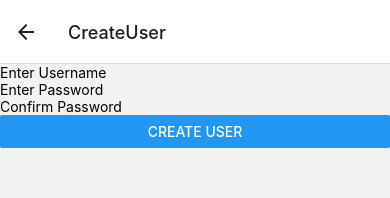
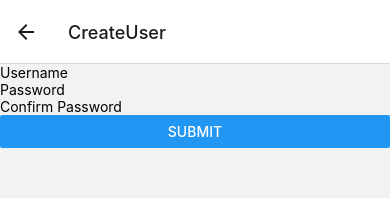
Before and after one commit to YugiInventory/YugiInventory, a React Native app in the folder Client/: screen /CreateUser in a window 390 px wide. Shown: the top 198 px of the page. Built offline with nearby package versions, Linux system fonts and the light colour scheme.

Commit message:
Updated CreateUser screen with form structure

```diff
--- a/Client/screens/CreateUser.js
+++ b/Client/screens/CreateUser.js
@@ -1,31 +1,80 @@
-import { Button, Text, TextInput, StyleSheet, View } from "react-native";
-import { useState } from "react";
-import { BASE_URL } from "../index";
+import { Text, View, TextInput, Button, Alert, StyleSheet } from "react-native";
+import { useForm, Controller } from "react-hook-form";
 
-export default function CreateUser({ navigation }) {
-  const [username, setUsername] = useState("");
-  const [password, setPassword] = useState("");
-
-  const handleSubmit = () => {
-    navigation.navigate("Login");
-  };
+export default function CreateUser() {
+  const {
+    control,
+    handleSubmit,
+    formState: { errors },
+  } = useForm({
+    defaultValues: {
+      username: "",
+      password: "",
+      confirmPassword: "",
+    },
+  });
+  const onSubmit = (data) => console.log(data);
 
   return (
     <View>
-      <TextInput placeholder="Enter Username" />
-      <TextInput placeholder="Enter Password" />
-      <TextInput placeholder="Confirm Password" />
-      <Button title="Create User" onPress={handleSubmit} />
+      <Controller
+        control={control}
+        rules={{
+          required: true,
+        }}
+        render={({ field: { onChange, onBlur, value } }) => (
+          <TextInput
+            placeholder="Username"
+            onBlur={onBlur}
+            onChangeText={onChange}
+            value={value}
+          />
+        )}
+        name="username"
+      />
+      {errors.username && <Text>This is required.</Text>}
+
+      <Controller
+        control={control}
+        rules={{
+          maxLength: 100,
+        }}
+        render={({ field: { onChange, onBlur, value } }) => (
+          <TextInput
+            placeholder="Password"
+            onBlur={onBlur}
+            onChangeText={onChange}
+            value={value}
+          />
+        )}
+        name="password"
+      />
+      <Controller
+        control={control}
+        rules={{
+          maxLength: 100,
+        }}
+        render={({ field: { onChange, onBlur, value } }) => (
+          <TextInput
+            placeholder="Confirm Password"
+            onBlur={onBlur}
+            onChangeText={onChange}
+            value={value}
+          />
+        )}
+        name="confirmPassword"
+      />
+      <Button title="Submit" onPress={handleSubmit(onSubmit)} />
     </View>
   );
 }
 
-const styles = StyleSheet.create({
-  container: {
-    flex: 1,
-    backgroundColor: "#fff",
-    alignItems: "center",
-    justifyContent: "center",
-    textAlign: "center",
-  },
-});
+// const styles = StyleSheet.create({
+//   container: {
+//     flex: 1,
+//     backgroundColor: "#fff",
+//     alignItems: "center",
+//     justifyContent: "center",
+//     textAlign: "center",
+//   },
+// });
```
